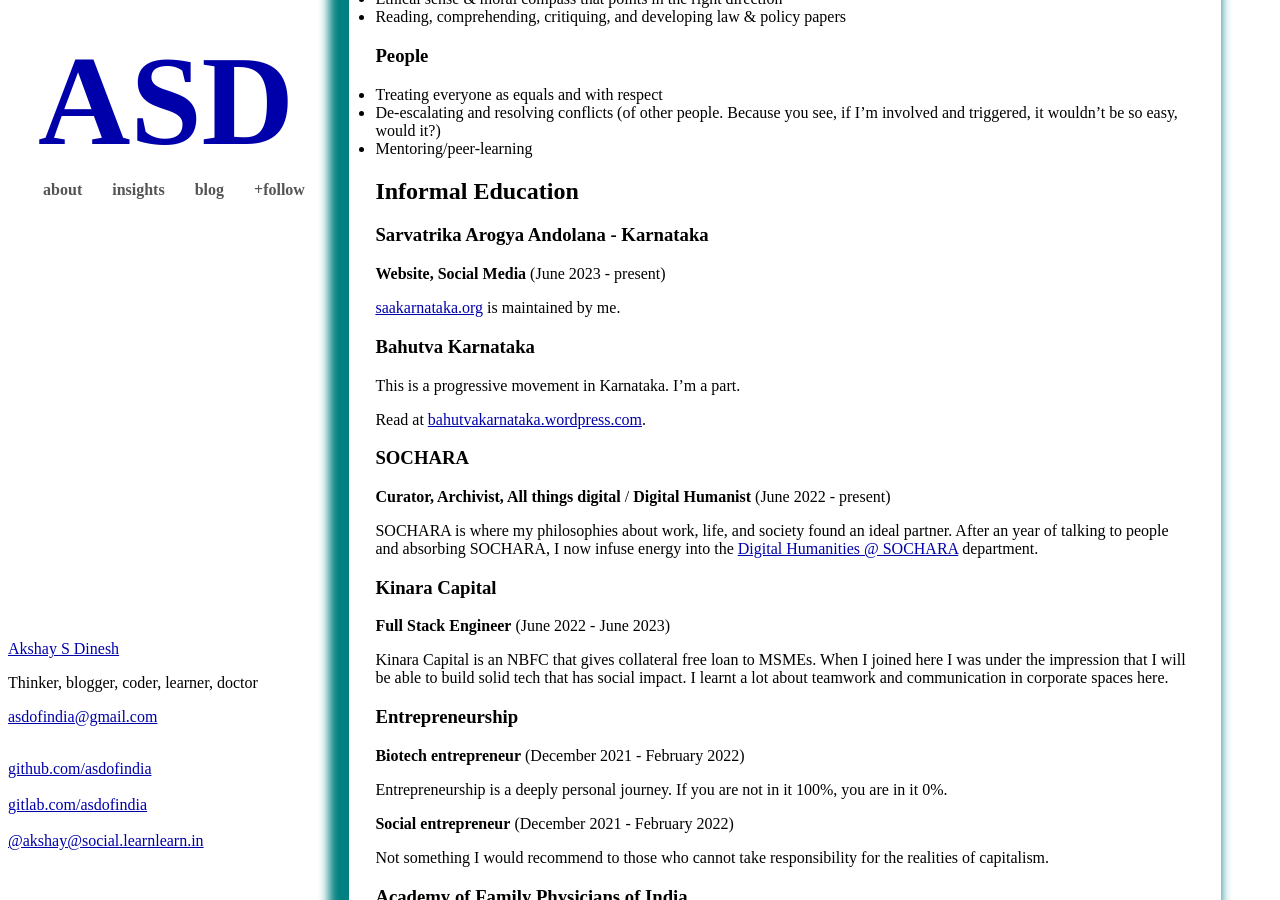
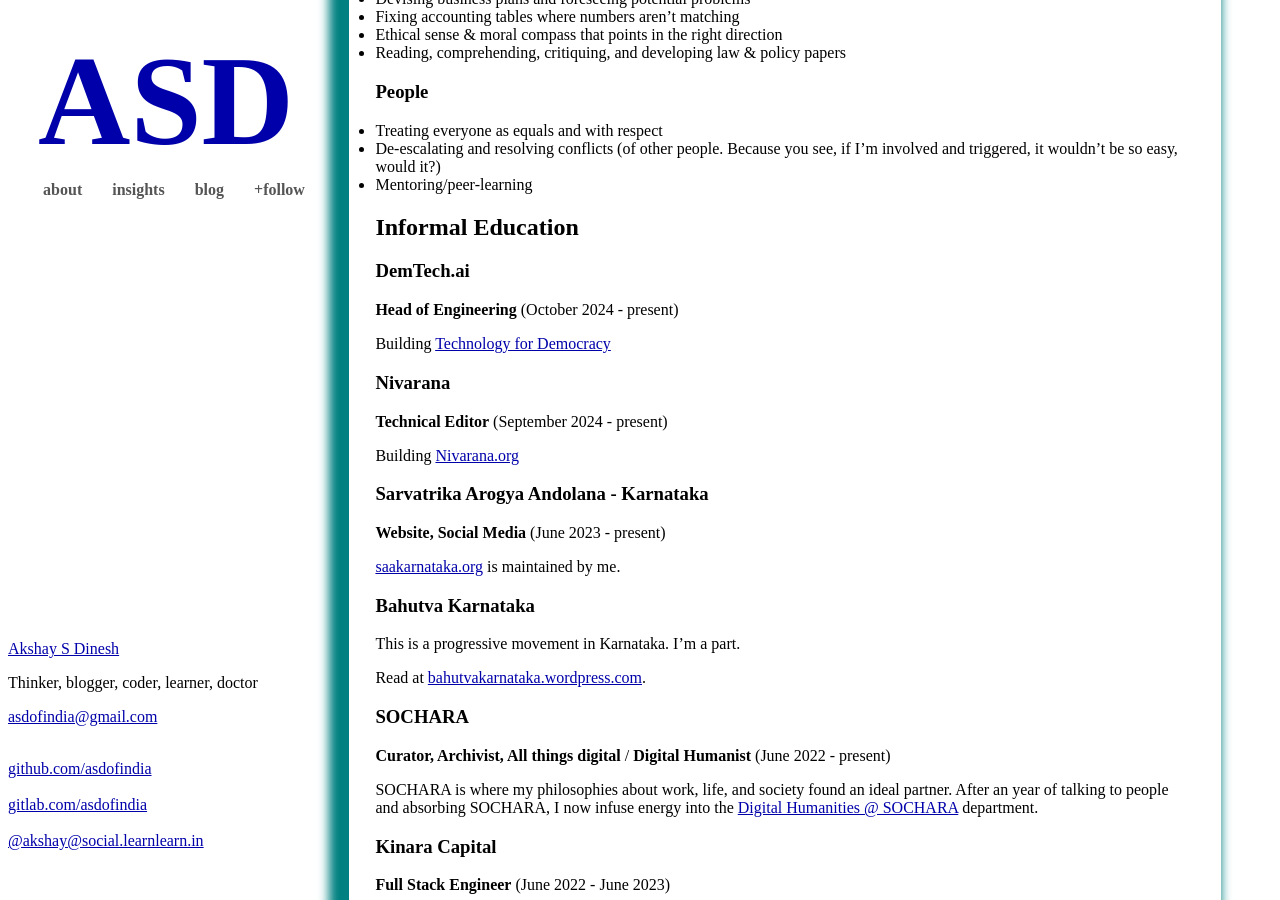
Before and after one commit to asdofindia/asdofindia.github.io, a Jekyll site: the page built from about.md, in a window 1280 px wide and 900 px high, scrolled down 3208 px. Built offline with Jekyll 4.4.1, drawn with Linux system fonts in a browser that asks for light colours.

Commit message:
add demtech and nivarana to about

```diff
--- a/about.md
+++ b/about.md
@@ -122,6 +122,20 @@ I do not believe in CVs, but apparently it is important.
 * Mentoring/peer-learning
 
 ## Informal Education ##
+
+### DemTech.ai ###
+
+**Head of Engineering**
+(October 2024 - present)
+
+Building [Technology for Democracy](https://demtech.ai)
+
+### Nivarana ###
+
+**Technical Editor**
+(September 2024 - present)
+
+Building [Nivarana.org](https://nivarana.org)
 
 ### Sarvatrika Arogya Andolana - Karnataka ###
 
```
